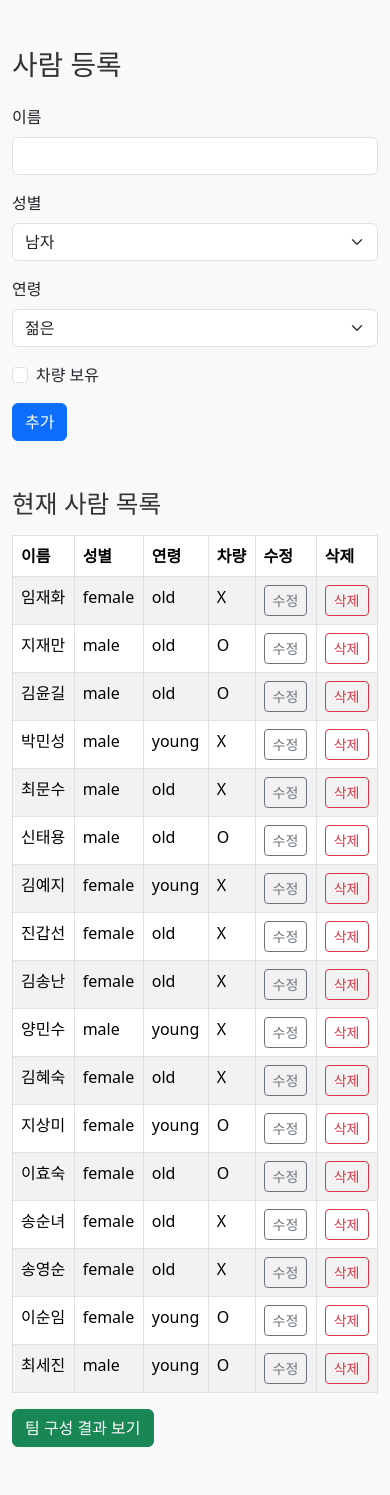
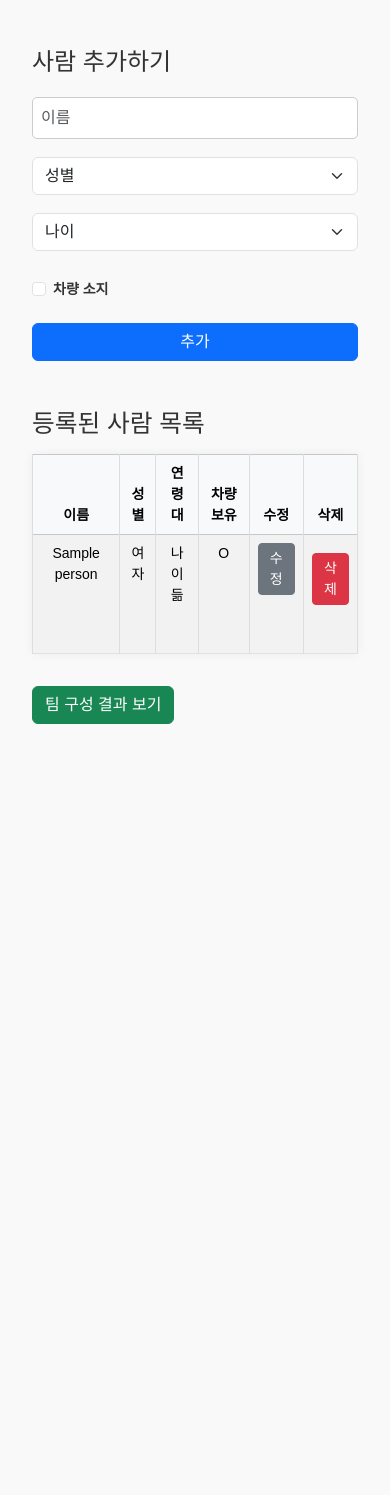
Before and after one commit to YMS112/flask-pairing-web, a Flask app: page / in a window 390 px wide. After the commit the page ends 724 px from the top, so only its background shows below. Run offline with Flask 3, Linux system fonts and the light colour scheme; tables that the repository leaves empty hold one stand-in row (values such as "Sample post").

```diff
--- a/app.py
+++ b/app.py
@@ -1,24 +1,30 @@
 from flask import Flask, render_template, request, redirect, url_for
+from flask_sqlalchemy import SQLAlchemy
 import random
-import json
 import os
 
 app = Flask(__name__)
+app.config['SQLALCHEMY_DATABASE_URI'] = 'sqlite:///people.db'
+app.config['SQLALCHEMY_TRACK_MODIFICATIONS'] = False
 
-data_file = 'people.json'
+db = SQLAlchemy(app)
 
-# JSON 파일 저장/불러오기
-def load_data():
-    if os.path.exists(data_file):
-        with open(data_file, 'r', encoding='utf-8') as f:
-            return json.load(f)
-    return []
+# 모델 정의
+class Person(db.Model):
+    id = db.Column(db.Integer, primary_key=True)
+    name = db.Column(db.String(100), nullable=False)
+    gender = db.Column(db.String(10), nullable=False)
+    age = db.Column(db.String(10), nullable=False)
+    car = db.Column(db.Boolean, default=False)
 
-def save_data(data):
-    with open(data_file, 'w', encoding='utf-8') as f:
-        json.dump(data, f, ensure_ascii=False, indent=2)
+    def __repr__(self):
+        return f"<Person {self.name}>"
 
-# 팀 구성 함수 (최대 5명까지 허용)
+# DB 초기화 (한 번만 실행하거나 따로 관리)
+with app.app_context():
+    db.create_all()
+
+# 팀 구성 함수
 def make_pairs(group):
     random.shuffle(group)
     teams = []
@@ -36,50 +42,43 @@ def make_pairs(group):
 
 @app.route('/')
 def index():
-    people = load_data()
+    people = Person.query.all()
     return render_template('form.html', people=people)
 
 @app.route('/add', methods=['POST'])
 def add():
-    people = load_data()
-    new_person = {
-        'name': request.form['name'],
-        'gender': request.form['gender'],
-        'age': request.form['age'],
-        'car': 'car' in request.form
-    }
-    people.append(new_person)
-    save_data(people)
+    new_person = Person(
+        name=request.form['name'],
+        gender=request.form['gender'],
+        age=request.form['age'],
+        car='car' in request.form
+    )
+    db.session.add(new_person)
+    db.session.commit()
     return redirect(url_for('index'))
 
-@app.route('/delete/<name>', methods=['POST'])
-def delete(name):
-    people = load_data()
-    people = [p for p in people if p['name'] != name]
-    save_data(people)
+@app.route('/delete/<int:id>', methods=['POST'])
+def delete(id):
+    person = Person.query.get_or_404(id)
+    db.session.delete(person)
+    db.session.commit()
     return redirect(url_for('index'))
 
-@app.route('/edit/<name>', methods=['GET', 'POST'])
-def edit(name):
-    people = load_data()
-    person = next((p for p in people if p['name'] == name), None)
-    if not person:
+@app.route('/edit/<int:id>', methods=['GET', 'POST'])
+def edit(id):
+    person = Person.query.get_or_404(id)
+    if request.method == 'POST':
+        person.gender = request.form['gender']
+        person.age = request.form['age']
+        person.car = 'car' in request.form
+        db.session.commit()
         return redirect(url_for('index'))
-
-    if request.method == 'POST':
-        person['gender'] = request.form['gender']
-        person['age'] = request.form['age']
-        person['car'] = 'car' in request.form
-        save_data(people)
-        return redirect(url_for('index'))
-
     return render_template('edit.html', person=person)
 
 @app.route('/pair')
 def pair():
-    people = load_data()
-    male_group = [p for p in people if p['gender'] == 'male']
-    female_group = [p for p in people if p['gender'] == 'female']
+    male_group = Person.query.filter_by(gender='male').all()
+    female_group = Person.query.filter_by(gender='female').all()
 
     male_teams = make_pairs(male_group)
     female_teams = make_pairs(female_group)
@@ -87,4 +86,6 @@ def pair():
     return render_template('result.html', male_teams=male_teams, female_teams=female_teams)
 
 if __name__ == '__main__':
-    app.run(host='0.0.0.0', port=10000)
+    import os
+    port = int(os.environ.get('PORT', 5000))  # Render에서 PORT 환경변수를 사용
+    app.run(host='0.0.0.0', port=port)
--- /dev/null
+++ b/static/style.css
@@ -0,0 +1,128 @@
+body {
+    font-family: 'Noto Sans KR', sans-serif;
+    margin: 40px;
+    background-color: #f9f9f9;
+    color: #333;
+  }
+
+  h1 {
+    font-size: 2em;
+    margin-bottom: 20px;
+  }
+
+  form {
+    margin-bottom: 40px;
+  }
+
+  label {
+    display: block;
+    margin-top: 10px;
+    margin-bottom: 5px;
+    font-weight: bold;
+  }
+
+  input[type="text"],
+  select {
+    width: 300px;
+    padding: 8px;
+    margin-bottom: 10px;
+    border: 1px solid #ccc;
+    border-radius: 5px;
+  }
+
+  input[type="checkbox"] {
+    margin-left: 5px;
+  }
+
+  button,
+  input[type="submit"] {
+    padding: 8px 16px;
+    background-color: #007bff;
+    color: white;
+    border: none;
+    border-radius: 6px;
+    cursor: pointer;
+    font-size: 14px;
+    margin-top: 10px;
+  }
+
+  button:hover,
+  input[type="submit"]:hover {
+    background-color: #0056b3;
+  }
+
+  table {
+    border-collapse: collapse;
+    width: 100%;
+    max-width: 800px;
+    background-color: white;
+    box-shadow: 0 0 10px rgba(0,0,0,0.05);
+  }
+
+  th,
+  td {
+    border: 1px solid #ddd;
+    padding: 10px;
+    text-align: center;
+  }
+
+  th {
+    background-color: #f1f1f1;
+    font-weight: bold;
+  }
+
+  td button {
+    padding: 4px 10px;
+    font-size: 12px;
+    border-radius: 5px;
+  }
+
+  td button.edit {
+    background-color: #e2e6ea;
+    color: #333;
+  }
+
+  td button.delete {
+    background-color: #f8d7da;
+    color: #721c24;
+  }
+
+  /* ✅ 모바일 화면에 맞게 조정하는 미디어 쿼리 */
+  @media (max-width: 768px) {
+    body {
+      margin: 20px;
+      font-size: 16px;
+    }
+
+    input[type="text"],
+    select {
+      width: 100%;
+      font-size: 16px;
+    }
+
+    table {
+      font-size: 14px;
+    }
+
+    td button {
+      font-size: 13px;
+      padding: 6px 10px;
+    }
+
+    h1 {
+      font-size: 1.5em;
+    }
+
+    form {
+      font-size: 14px;
+    }
+
+    label {
+      font-size: 14px;
+    }
+
+    button,
+    input[type="submit"] {
+      font-size: 14px;
+    }
+  }
--- a/templates/form.html
+++ b/templates/form.html
@@ -2,57 +2,52 @@
 <html lang="ko">
 <head>
   <meta charset="UTF-8">
-  <title>짝 배정 프로그램</title>
+  <title>사람 추가하기</title>
   <link href="https://cdn.jsdelivr.net/npm/bootstrap@5.3.3/dist/css/bootstrap.min.css" rel="stylesheet">
-  <style>
-    body {
-      background-color: #f9f9f9;
-    }
-    h1, h2 {
-      color: #333;
-    }
-    .table thead {
-      background-color: #e9f5ff;
-    }
-  </style>
+  <link href="{{ url_for('static', filename='style.css') }}" rel="stylesheet">
 </head>
-<body class="container py-5">
-  <h1 class="mb-4">사람 등록</h1>
-
-  <form method="post" action="/add" class="mb-5">
-    <div class="mb-3">
-      <label class="form-label">이름</label>
-      <input type="text" name="name" class="form-control" required>
+<body>
+  <div class="container mt-5">
+    <h1>사람 추가하기</h1>
+    <form action="{{ url_for('add') }}" method="POST" class="mb-4">
+      <div class="row g-2">
+        <div class="col-md-3">
+          <input type="text" name="name" placeholder="이름" class="form-control" required>
         </div>
-    <div class="mb-3">
-      <label class="form-label">성별</label>
-      <select name="gender" class="form-select">
+        <div class="col-md-2">
+          <select name="gender" class="form-select" required>
+            <option value="">성별</option>
             <option value="male">남자</option>
             <option value="female">여자</option>
           </select>
         </div>
-    <div class="mb-3">
-      <label class="form-label">연령</label>
-      <select name="age" class="form-select">
+        <div class="col-md-2">
+          <select name="age" class="form-select" required>
+            <option value="">나이</option>
             <option value="young">젊은</option>
             <option value="old">나이든</option>
           </select>
         </div>
-    <div class="form-check mb-3">
-      <input class="form-check-input" type="checkbox" name="car" id="carCheck">
-      <label class="form-check-label" for="carCheck">차량 보유</label>
+        <div class="col-md-2">
+          <div class="form-check mt-2">
+            <input class="form-check-input" type="checkbox" name="car" id="car">
+            <label class="form-check-label" for="car">차량 소지</label>
           </div>
-    <button type="submit" class="btn btn-primary">추가</button>
+        </div>
+        <div class="col-md-3">
+          <button type="submit" class="btn btn-primary w-100">추가</button>
+        </div>
+      </div>
     </form>
 
-  <h2 class="mb-3">현재 사람 목록</h2>
-  <table class="table table-striped table-bordered">
-    <thead>
+    <h2 class="mt-5">등록된 사람 목록</h2>
+    <table class="table table-striped table-bordered mt-3">
+      <thead class="table-light">
         <tr>
           <th>이름</th>
           <th>성별</th>
-        <th>연령</th>
-        <th>차량</th>
+          <th>연령대</th>
+          <th>차량 보유</th>
           <th>수정</th>
           <th>삭제</th>
         </tr>
@@ -61,13 +56,15 @@
         {% for person in people %}
         <tr>
           <td>{{ person.name }}</td>
-        <td>{{ person.gender }}</td>
-        <td>{{ person.age }}</td>
-        <td>{{ "O" if person.car else "X" }}</td>
-        <td><a href="{{ url_for('edit', name=person.name) }}" class="btn btn-sm btn-outline-secondary">수정</a></td>
+          <td>{{ '남자' if person.gender == 'male' else '여자' }}</td>
+          <td>{{ '젊음' if person.age == 'young' else '나이듦' }}</td>
+          <td>{{ 'O' if person.car else 'X' }}</td>
           <td>
-          <form method="post" action="/delete/{{ person.name }}" class="d-inline">
-            <button type="submit" class="btn btn-sm btn-outline-danger">삭제</button>
+            <a href="{{ url_for('edit', name=person.name) }}" class="btn btn-sm btn-secondary">수정</a>
+          </td>
+          <td>
+            <form method="POST" action="{{ url_for('delete', name=person.name) }}">
+              <button type="submit" class="btn btn-sm btn-danger">삭제</button>
             </form>
           </td>
         </tr>
@@ -75,6 +72,8 @@
       </tbody>
     </table>
 
-  <a href="/pair" class="btn btn-success">팀 구성 결과 보기</a>
+
+    <a href="{{ url_for('pair') }}" class="btn btn-success mt-3">팀 구성 결과 보기</a>
+  </div>
 </body>
 </html>
```
Also changed, not shown: templates/edit.html (+14 -28 lines), templates/result.html (+26 -49 lines). Lines whose indentation alone changed are shown as unchanged.
